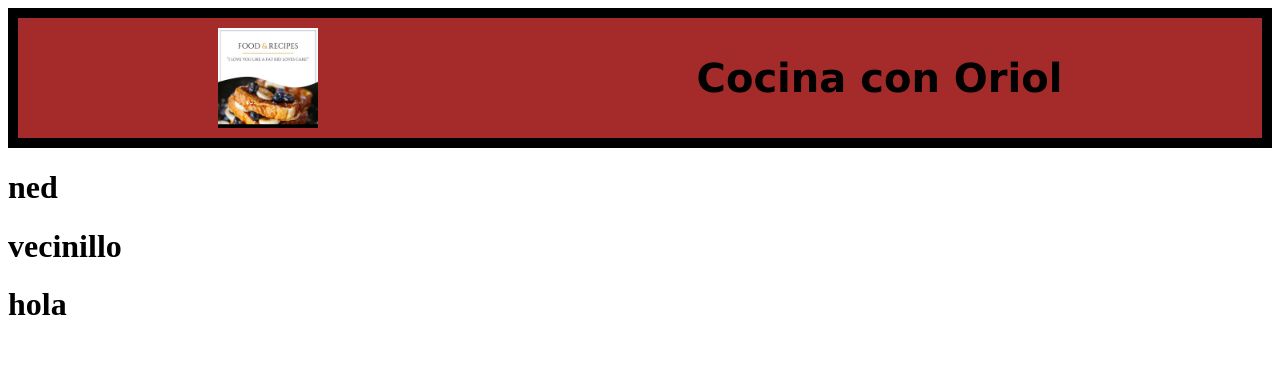
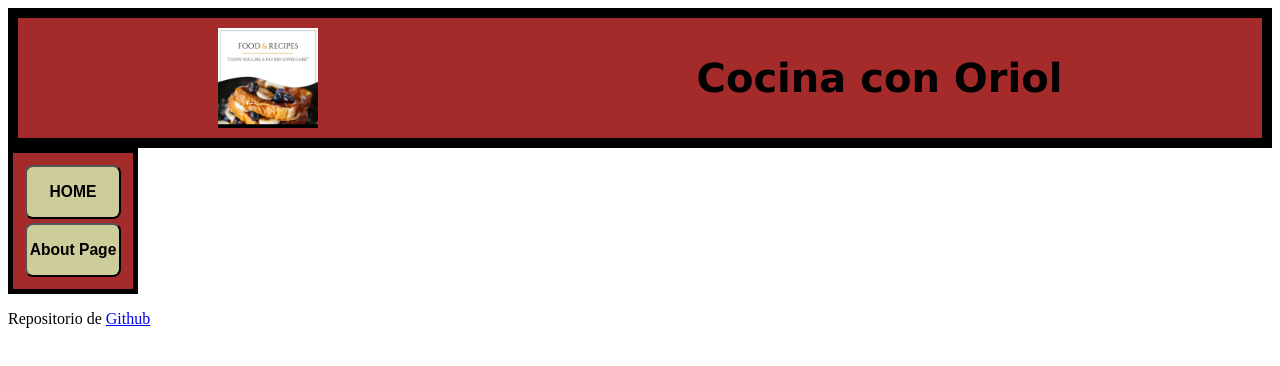
Before and after one commit to RonniedeTal/recipes-miniproyecto, a React (Vite) app: page / in a window 1280 px wide. Shown: the top 366 px of the page. Built offline with nearby package versions, Linux system fonts and the light colour scheme.

Commit message:
sidebar logrado footer y enlaces hechos

```diff
--- a/src/App.css
+++ b/src/App.css
@@ -58,8 +58,27 @@
 .imgNavBar{
   width:100px;
 
+}
+
+.sider{
+
+  border:solid  5px black;
+  display: flex;
+  width: 100px;
+  flex-direction: column;
 
 
+  padding:10px;
+  background-color: brown;
 
+  font-family: Verdana, Geneva, Tahoma, sans-serif;
+  font-size: 20px;
 }
-{/*flex-direction: justify;*/}
+
+
+#boton{
+  background-color: rgb(205, 205, 156);
+  border-radius: 8px;
+  padding: 0.5px;
+  margin:2px
+}
--- a/src/App.jsx
+++ b/src/App.jsx
@@ -16,7 +16,7 @@ function App() {
     <SideBar />
     <Footer />
 
-      <h1>hola</h1>
+
     </>
 
   )
--- a/src/components/Footer.jsx
+++ b/src/components/Footer.jsx
@@ -3,7 +3,8 @@ import React from 'react'
 function Footer() {
   return (
     <div>
-      <h1>vecinillo</h1>
+    <p> Repositorio de <a  href="https://github.com/RonniedeTal/recipes-miniproyecto.git">Github</a>
+    </p>
     </div>
   )
 }
--- a/src/components/SideBar.jsx
+++ b/src/components/SideBar.jsx
@@ -2,8 +2,9 @@ import React from 'react'
 
 function SideBar() {
   return (
-    <div>
-      <h1>ned</h1>
+    <div className="sider">
+      <button id="boton"><h3>HOME</h3></button>
+      <button id="boton"><h3>About Page</h3></button>
     </div>
   )
 }
```
